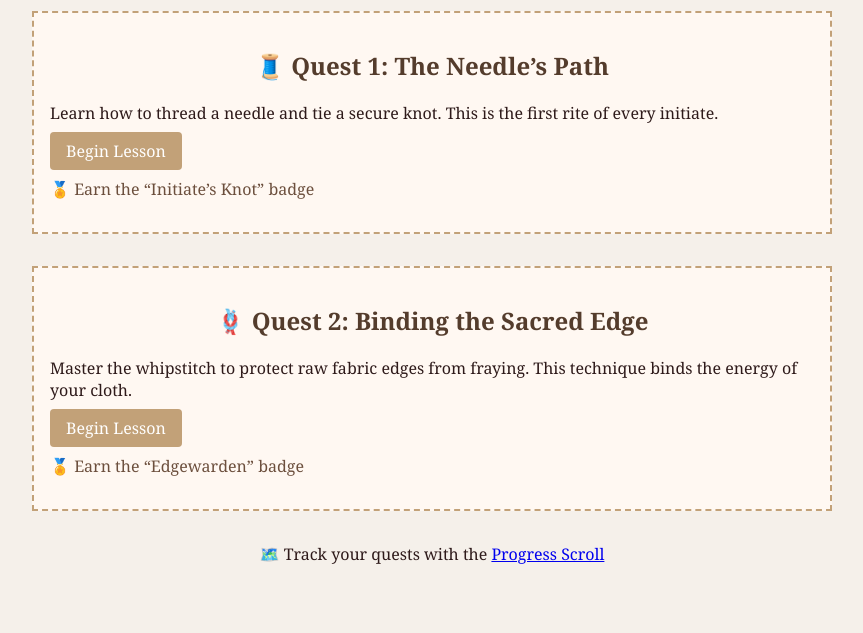
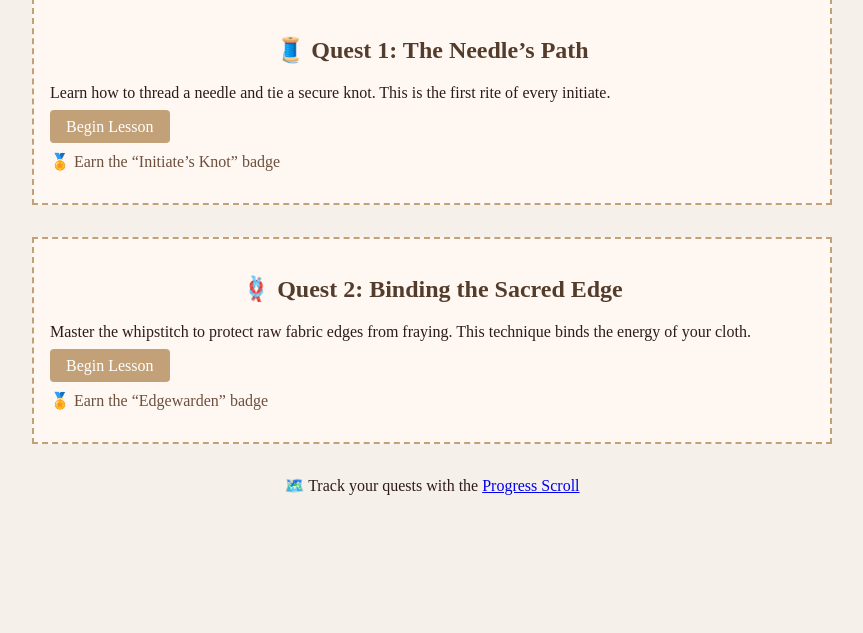
Before and after one commit to shelbcat-closet/shelbcat-closet, a plain HTML site: page index.html in a window 1280 px wide. Shown: the part 167-800 px from the top of the page, without its empty margins (208-1071 px from the left). Drawn offline with Linux system fonts and the light colour scheme.

Commit message:
Update index.html

```diff
--- a/index.html
+++ b/index.html
@@ -5,7 +5,10 @@
   <title>Shelbcat Closet</title>
   <style>
     body {
-      font-family: 'Georgia', serif;
+      <link href="https://fonts.googleapis.com/css2?family=Uncial+Antiqua&display=swap" rel="stylesheet">
+      body {
+  font-family: 'Uncial Antiqua', serif;
+}
       background-color: #f5f0ea;
       color: #2e1a1a;
       padding: 2em;
```
